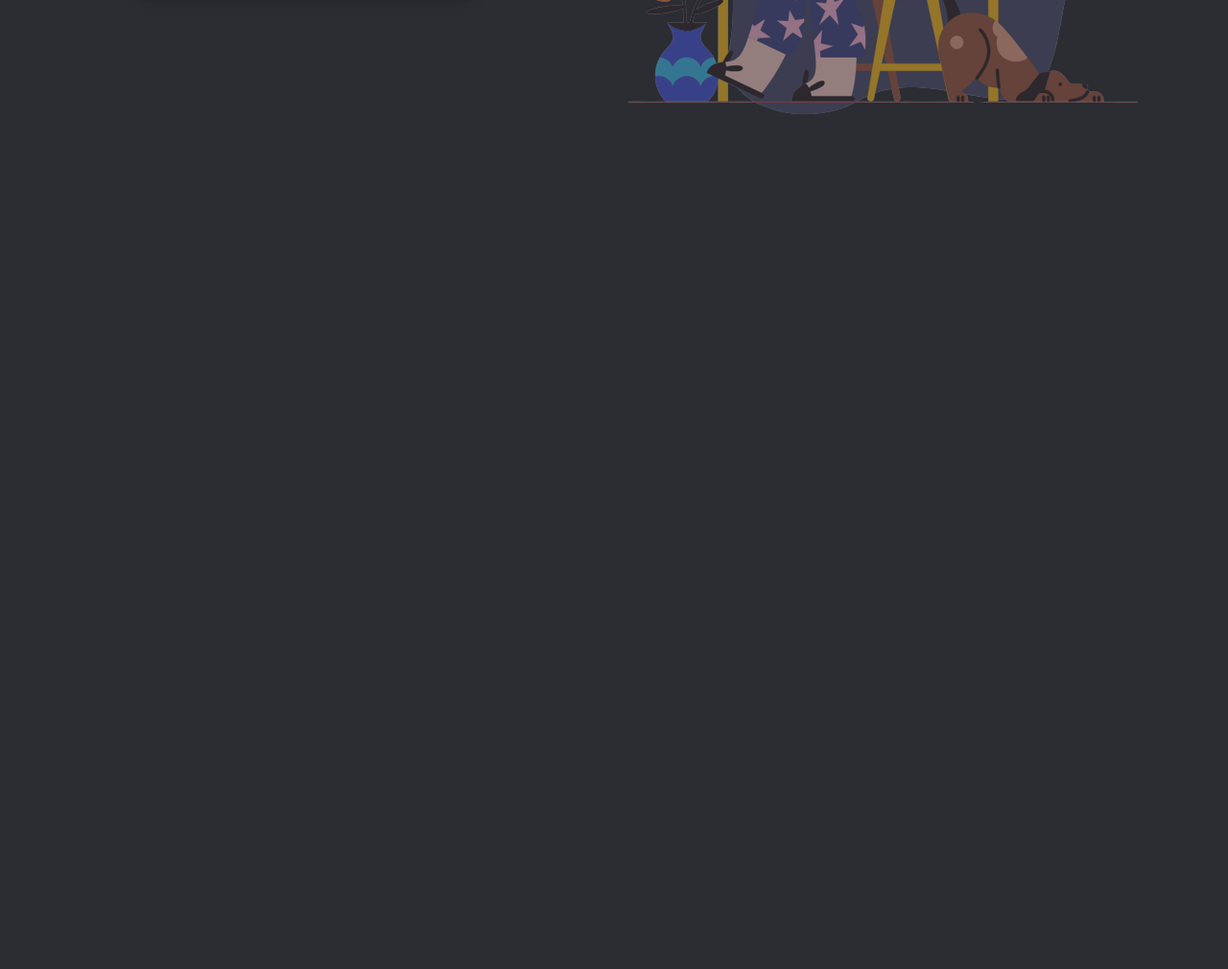
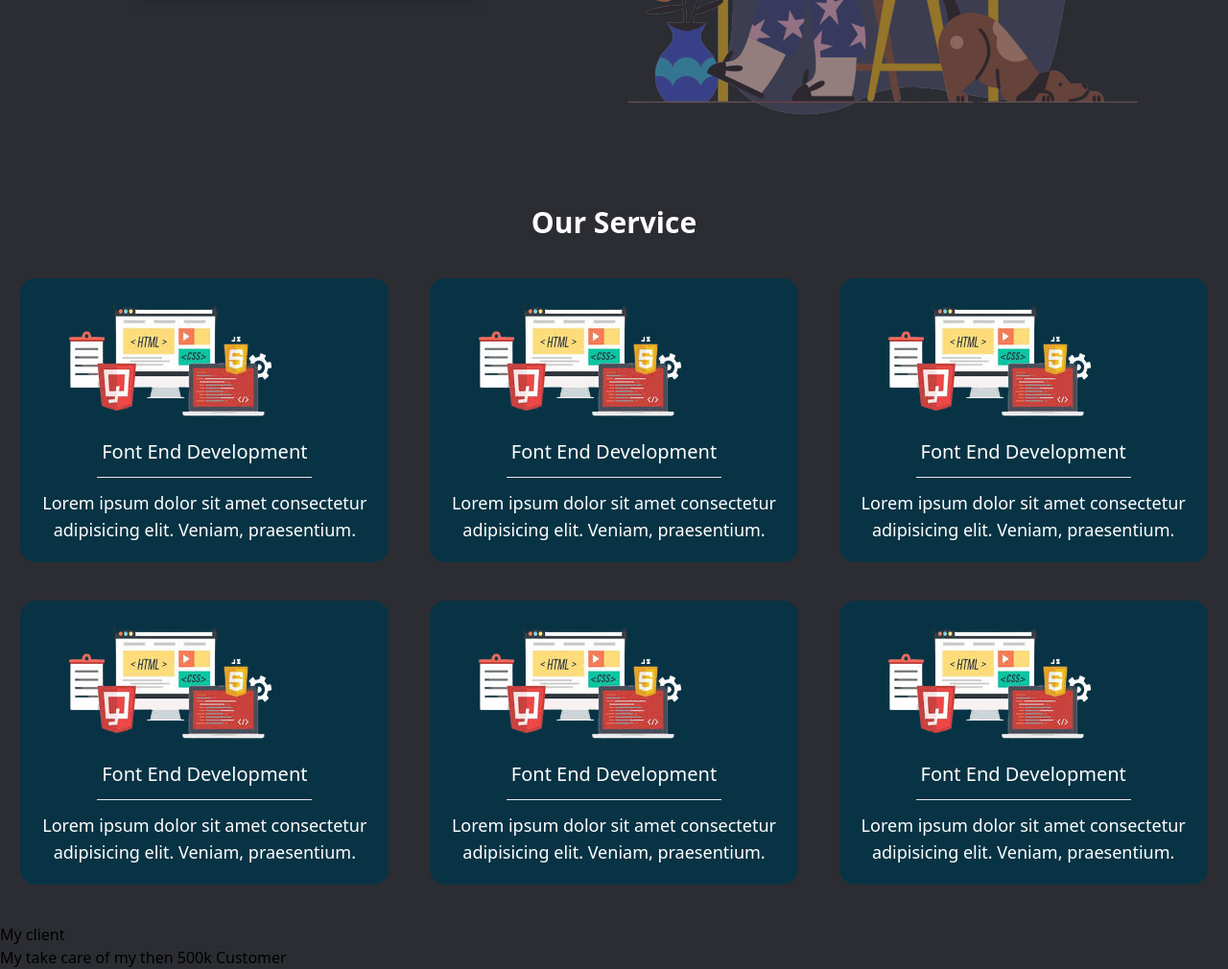
Before and after one commit to mazharulislam-12/tailwind-project, a website built with Vite: page index.html in a window 1280 px wide. Shown: the part 534-1544 px from the top of the page at 96% size. Before the commit the page ends 800 px from the top, so only its background shows below. Built offline with nearby package versions, Linux system fonts and the light colour scheme.

Commit message:
our service section

```diff
--- a/index.html
+++ b/index.html
@@ -9,7 +9,7 @@
   <body class="bg-[#2B2D33]">
     <header>
       <!-- navbar section start -->
-      <nav class="shadow-xl bg-[#2B2D33]">
+      <nav class="shadow-xl bg-[#2B2D33] sticky top-0 z-10">
         <div class="container mx-auto">
           <div class="sm:flex justify-around items-center p-5">
             <div class="mb-3 text-center">
@@ -36,10 +36,10 @@
       <!-- navbar section end -->
 
       <!-- hero section start -->
-      <div class="container mx-auto sm:flex justify-around items-center text-center h-[80vh] px-10 pt-10">
+      <div class="container mx-auto sm:flex justify-around items-center text-center min-h-[80vh] px-10 pt-10">
         <div class="text-white">
           <h1 class="text-2xl sm:text-5xl mb-5 sm:mb-12">Smart Coders: Learn <br> Programming</h1>
-          <button class="bg-indigo-800 hover:bg-indigo-900 px-8 py-4 rounded-xl text-xl shadow-lg ">Join Programming Shikhbo
+          <button class="bg-indigo-800 transition hover:bg-indigo-900 px-8 py-4 rounded-xl text-xl shadow-lg ">Join Programming Shikhbo
             <svg class="w-7 inline-block text-red-500 ml-2 animate-ping"  xmlns="http://www.w3.org/2000/svg" fill="none" viewBox="0 0 24 24" stroke-width="1.5" stroke="currentColor" class="w-6 h-6" >
                 <path stroke-linecap="round" stroke-linejoin="round" d="M17.25 8.25L21 12m0 0l-3.75 3.75M21 12H3" />
               </svg>
@@ -52,5 +52,81 @@
       </div>
       <!-- hero section end -->
     </header>
+
+    <main>
+      <!-- service section start -->
+      <section class="mt-5 mb-10">
+
+
+      <h2 class="text-white font-semibold text-3xl text-center mb-10">Our Service</h2>
+      <div class="grid grid-cols-1 md:grid-cols-2 lg:grid-cols-3 ">
+
+        <div class="text-center text-white w-96 mx-auto cursor-pointer bg-cyan-950	rounded-2xl hover:border-cyan-700 mb-10">
+          <img src="./images/frontEnd.png" alt="">
+          <h3 class="text-xl font-medium mb-3">Font End Development</h3>
+          <hr class="mb-3 w-56 mx-auto">
+          <p class="text-lg mb-5">Lorem ipsum dolor sit amet consectetur adipisicing elit. Veniam, praesentium.</p>
+        </div>
+
+        <div class="text-center mb-10 text-white w-96 mx-auto cursor-pointer bg-cyan-950	rounded-2xl hover:border-cyan-700">
+          <img src="./images/frontEnd.png" alt="">
+          <h3 class="text-xl font-medium mb-3">Font End Development</h3>
+          <hr class="mb-3 w-56 mx-auto">
+          <p class="text-lg mb-5">Lorem ipsum dolor sit amet consectetur adipisicing elit. Veniam, praesentium.</p>
+        </div>
+
+        <div class="text-center mb-10 text-white w-96 mx-auto cursor-pointer bg-cyan-950	rounded-2xl hover:border-cyan-700">
+          <img src="./images/frontEnd.png" alt="">
+          <h3 class="text-xl font-medium mb-3">Font End Development</h3>
+          <hr class="mb-3 w-56 mx-auto">
+          <p class="text-lg mb-5">Lorem ipsum dolor sit amet consectetur adipisicing elit. Veniam, praesentium.</p>
+        </div>
+
+
+        <div class="text-center text-white w-96 mx-auto cursor-pointer bg-cyan-950	rounded-2xl hover:border-cyan-700">
+          <img src="./images/frontEnd.png" alt="">
+          <h3 class="text-xl font-medium mb-3">Font End Development</h3>
+          <hr class="mb-3 w-56 mx-auto">
+          <p class="text-lg mb-5">Lorem ipsum dolor sit amet consectetur adipisicing elit. Veniam, praesentium.</p>
+        </div>
+
+
+        <div class="text-center text-white w-96 mx-auto cursor-pointer bg-cyan-950	rounded-2xl hover:border-cyan-700">
+          <img src="./images/frontEnd.png" alt="">
+          <h3 class="text-xl font-medium mb-3">Font End Development</h3>
+          <hr class="mb-3 w-56 mx-auto">
+          <p class="text-lg mb-5">Lorem ipsum dolor sit amet consectetur adipisicing elit. Veniam, praesentium.</p>
+        </div>
+
+        <div class="text-center text-white w-96 mx-auto cursor-pointer bg-cyan-950	rounded-2xl hover:border-cyan-700">
+          <img src="./images/frontEnd.png" alt="">
+          <h3 class="text-xl font-medium mb-3">Font End Development</h3>
+          <hr class="mb-3 w-56 mx-auto">
+          <p class="text-lg mb-5">Lorem ipsum dolor sit amet consectetur adipisicing elit. Veniam, praesentium.</p>
+        </div>
+
+
+      </div>
+    </section>
+      <!-- service section end -->
+
+
+      <!-- client section start -->
+      <section>
+        <div>
+          <div>
+            <h2>My client</h2>
+            <h1>My take care of my then 500k Customer</h1>
+          </div>
+
+          <div>
+
+          </div>
+        </div>
+      </section>
+      <!-- client section end -->
+
+    </main>
+
   </body>
 </html>
```
